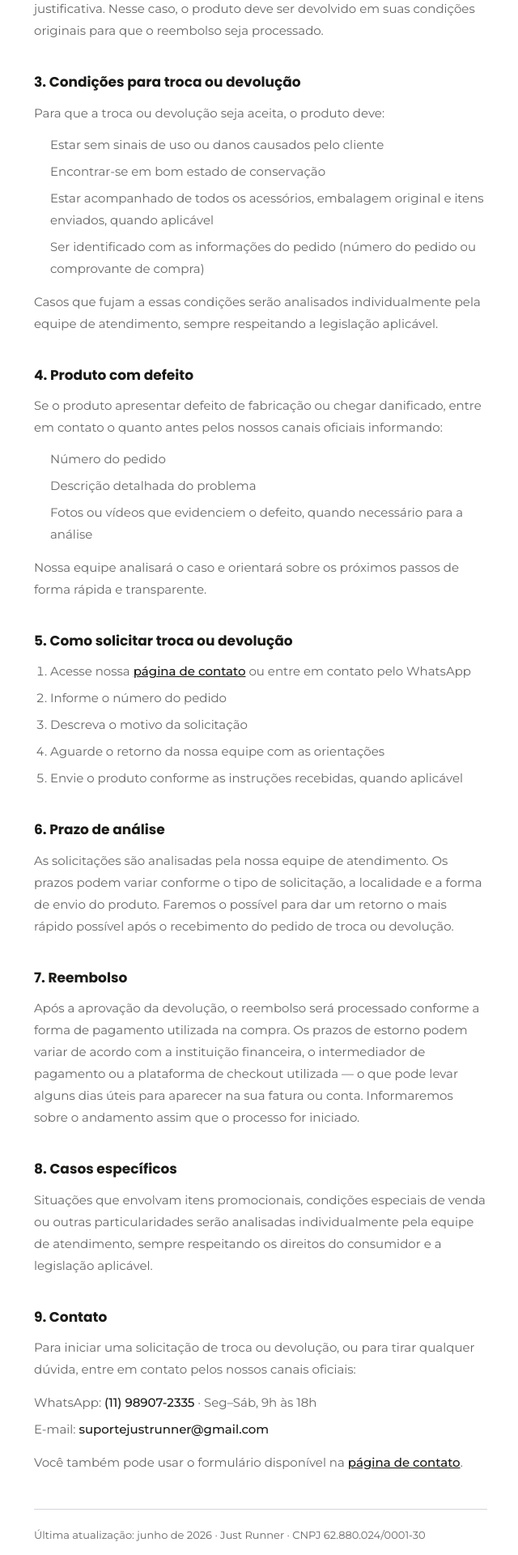
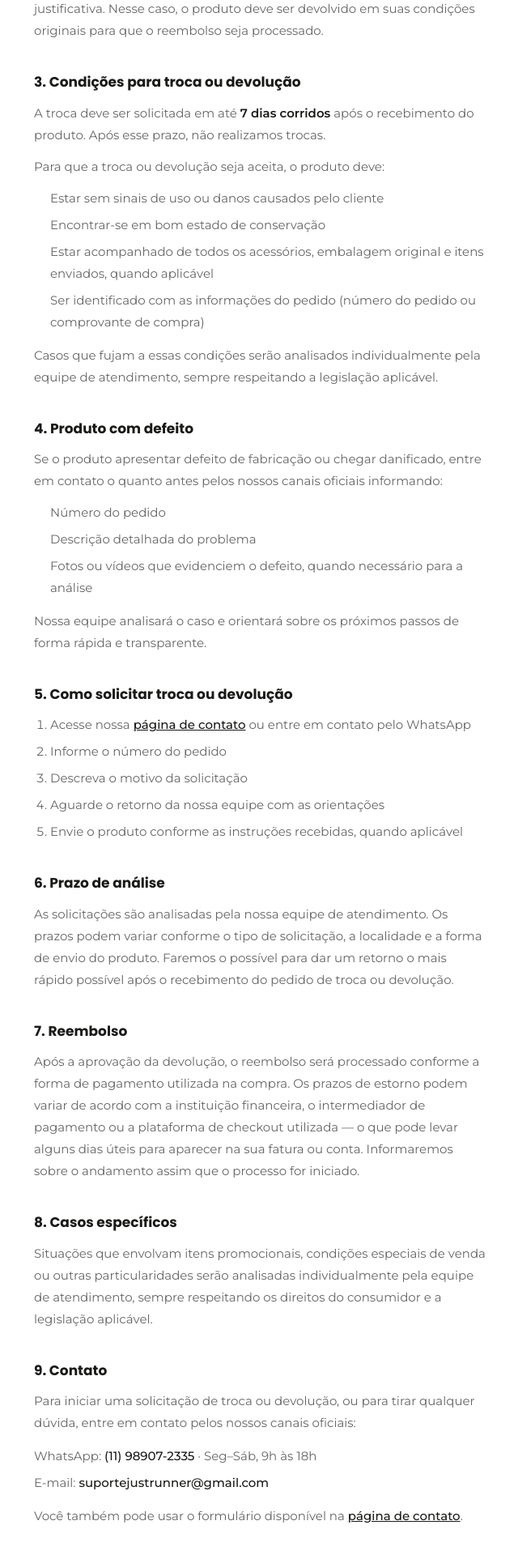
Before and after one commit to justrunnerbr-dotcom/justrunneroficial, a Next.js app: page /trocas-e-devolucoes in a window 1280 px wide. Shown: the part 700-2620 px from the top of the page at 81% size, without its empty margins (318-958 px from the left). Built offline with nearby package versions, Linux system fonts and the light colour scheme; no server answers; the database is empty.

Commit message:
fix(trocas): prazo de troca de 7 dias corridos apos o recebimento
A politica nao dizia o prazo da troca e o FAQ da PDP prometia 30 dias.

Co-Authored-By: Claude Opus 5.5 <noreply@anthropic.com>

```diff
--- a/src/app/(store)/trocas-e-devolucoes/page.tsx
+++ b/src/app/(store)/trocas-e-devolucoes/page.tsx
@@ -62,6 +62,9 @@ export default function TrocaseDevolucoes() {
           </p>
 
           <h2 style={HEADING_STYLE}>3. Condições para troca ou devolução</h2>
+          <p style={{ ...TEXT_STYLE, marginBottom: '8px' }}>
+            A troca deve ser solicitada em até <strong style={{ color: 'var(--color-heading)' }}>7 dias corridos</strong> após o recebimento do produto. Após esse prazo, não realizamos trocas.
+          </p>
           <p style={{ ...TEXT_STYLE, marginBottom: '8px' }}>Para que a troca ou devolução seja aceita, o produto deve:</p>
           <ul style={LIST_STYLE}>
             <li>Estar sem sinais de uso ou danos causados pelo cliente</li>
@@ -137,7 +140,7 @@ export default function TrocaseDevolucoes() {
           </p>
 
           <p style={{ ...TEXT_STYLE, fontSize: '13px', marginTop: '40px', paddingTop: '20px', borderTop: '1px solid var(--color-border)' }}>
-            Última atualização: junho de 2026 · Just Runner · CNPJ 62.880.024/0001-30
+            Última atualização: outubro de 2026 · Just Runner · CNPJ 62.880.024/0001-30
           </p>
 
         </div>
--- a/src/components/store/product-faq.tsx
+++ b/src/components/store/product-faq.tsx
@@ -41,7 +41,7 @@ const FAQ_DATA: Record<TabKey, { q: string, a: string }[]> = {
     { q: 'Como rastrear meu pedido?', a: 'Você receberá o código de rastreio por e-mail e WhatsApp assim que o pedido for despachado.' }
   ],
   'Trocas & Devoluções': [
-    { q: 'Como funciona a política de trocas?', a: 'Você tem até 30 dias após o recebimento para solicitar a primeira troca gratuitamente.' },
+    { q: 'Como funciona a política de trocas?', a: 'Você tem até 7 dias corridos após o recebimento para solicitar a primeira troca gratuitamente.' },
     { q: 'E se eu não gostar, posso devolver?', a: 'Sim! Garantimos seu direito de arrependimento com devolução gratuita em até 7 dias após o recebimento.' }
   ]
 }
```
